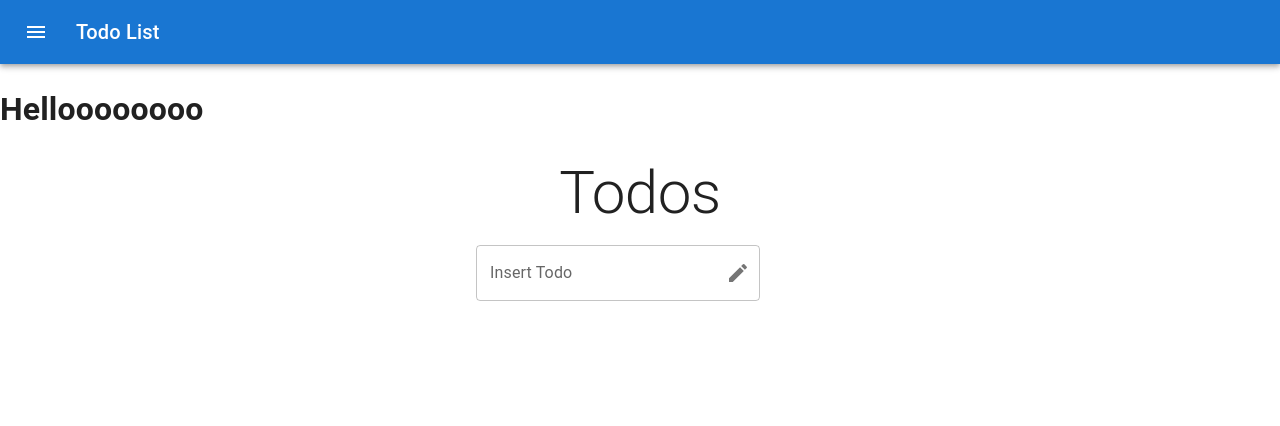
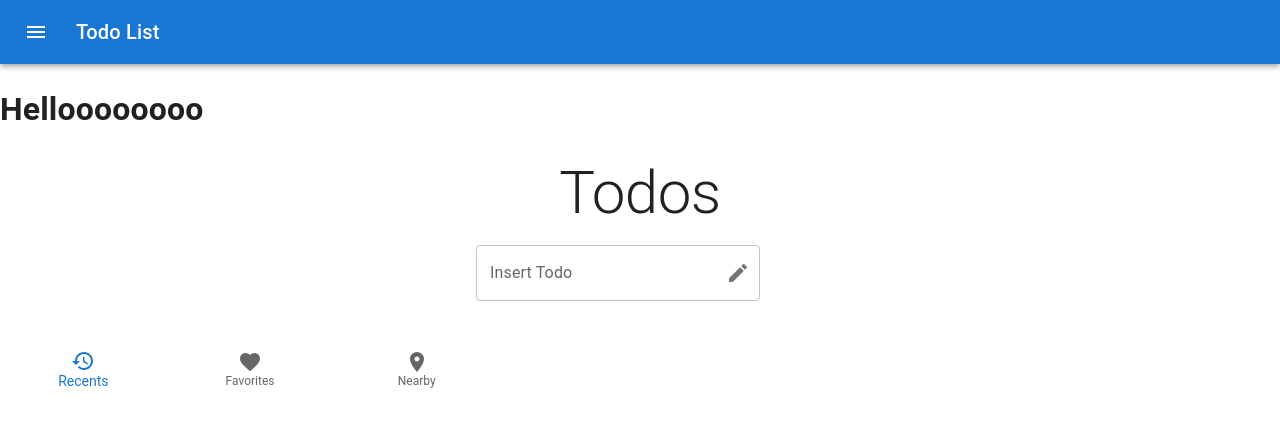
Before and after one commit to APHOMER/TODO-LIST-REACT, a React (Vite) app: page / in a window 1280 px wide. Shown: the top 426 px of the page. Built offline with nearby package versions, Linux system fonts and the light colour scheme.

Commit message:
restoring Navigations..

```diff
--- a/src/SimpleBottomNavigation.jsx
+++ b/src/SimpleBottomNavigation.jsx
@@ -20,9 +20,9 @@ export default function SimpleBottomNavigation() {
           setValue(newValue);
         }}
       >
-        {/* <BottomNavigationAction label="Recents" icon={<RestoreIcon />} /> */}
-        {/* <BottomNavigationAction label="Favorites" icon={<FavoriteIcon />} /> */}
-        {/* <BottomNavigationAction label="Nearby" icon={<LocationOnIcon />} /> */}
+        <BottomNavigationAction label="Recents" icon={<RestoreIcon />} />
+        <BottomNavigationAction label="Favorites" icon={<FavoriteIcon />} />
+        <BottomNavigationAction label="Nearby" icon={<LocationOnIcon />} />
       </BottomNavigation>
     </Box>
   );
```
